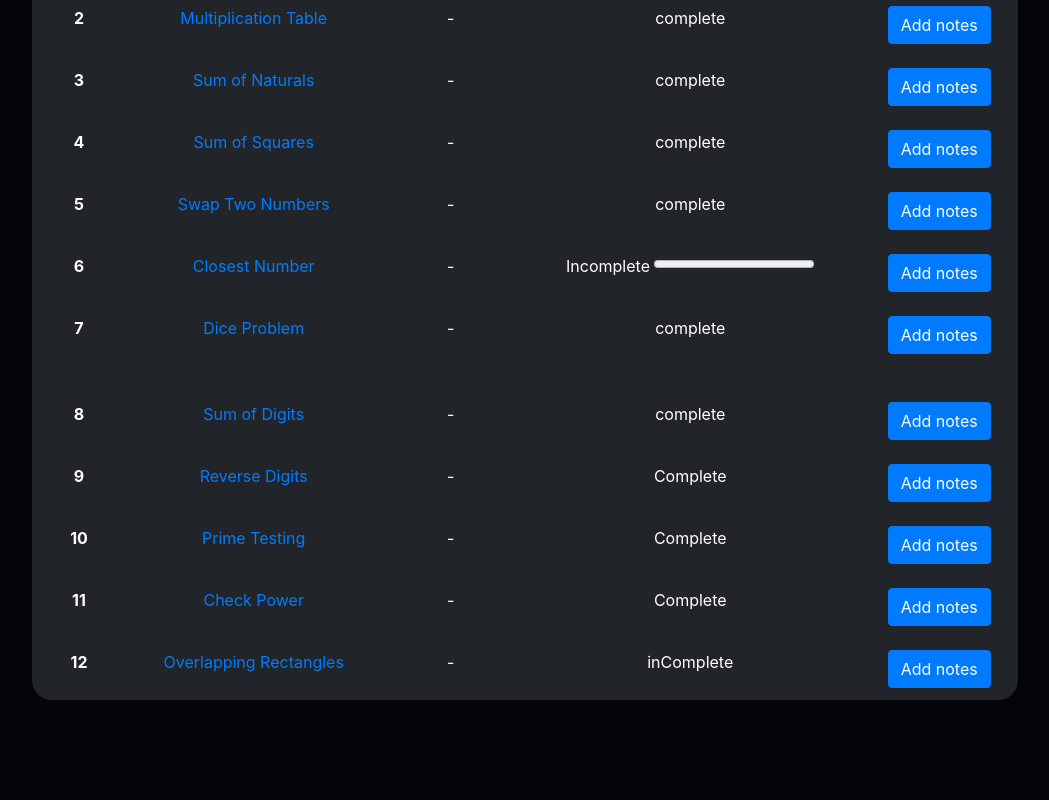
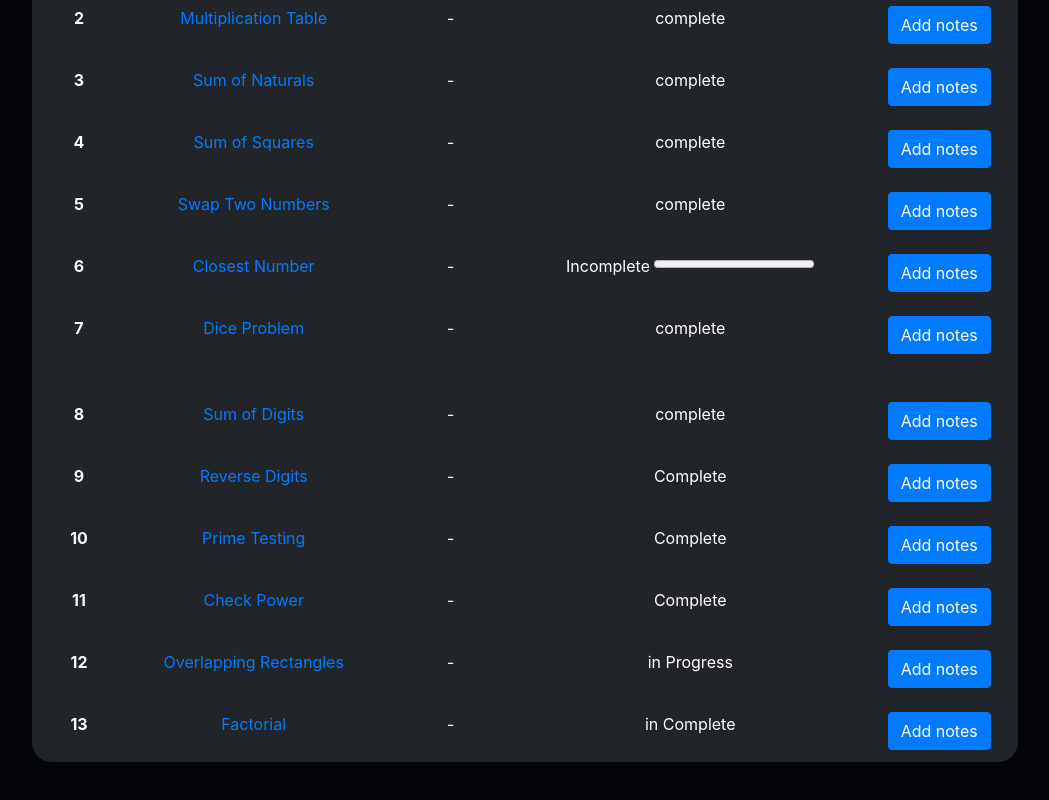
Before and after one commit to Rupesh-Kumbhar/leetcode-tracker, a React (Create React App) app: page / in a window 1280 px wide. Shown: the part 270-1070 px from the top of the page, without its empty margins (115-1164 px from the left). Built offline with nearby package versions, Linux system fonts and the light colour scheme.

Commit message:
Addded factorial

```diff
--- a/src/components/problemTable/problemTable.jsx
+++ b/src/components/problemTable/problemTable.jsx
@@ -224,11 +224,30 @@ const ProblemTable = () => {
                     </a>
                   </td>
                   <td> - </td>
-                  <td>inComplete</td>
+                  <td>in Progress</td>
                   <td>
                     <button type="button" className="btn btn-primary" onClick={() => setShowModal(true)} >Add notes</button>
                   </td>
                 </tr>
+
+                <tr>
+                  <th scope="row">13</th>
+                  <td>
+                    <a
+                      href="https://www.geeksforgeeks.org/problems/factorial5739/1"
+                      target="_blank"
+                      rel="noopener noreferrer"
+                    >
+                      Factorial
+                    </a>
+                  </td>
+                  <td> - </td>
+                  <td>in Complete</td>
+                  <td>
+                    <button type="button" className="btn btn-primary" onClick={() => setShowModal(true)} >Add notes</button>
+                  </td>
+                </tr>
+
               </tbody>
             </table>
           </div>
```
